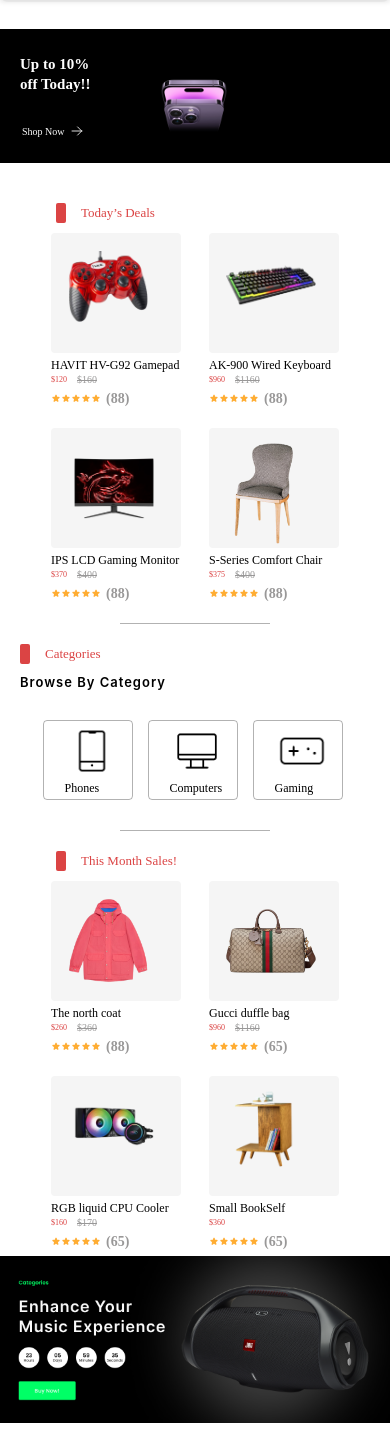
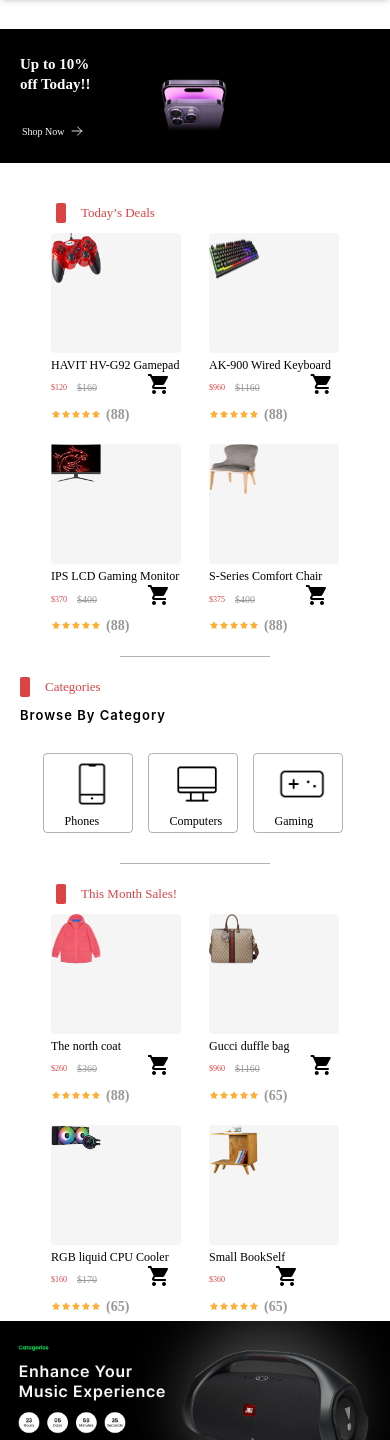
Before and after one commit to YongoDavid/E-MARKET, a plain HTML site: page Client/index.html in a window 390 px wide. Shown: the part 81-1521 px from the top of the page. Drawn offline with nearby package versions, Linux system fonts and the light colour scheme.

Commit message:
design update

```diff
--- a/Client/index.html
+++ b/Client/index.html
@@ -7,7 +7,7 @@
     <link rel="stylesheet" href="style.css">
     <link rel="stylesheet" href="https://fonts.googleapis.com/css2?family=Material+Symbols+Outlined:opsz,wght,FILL,GRAD@20..48,100..700,0..1,-50..200" />
     <link rel="stylesheet" href="path/to/font-awesome/css/font-awesome.min.css">
-
+    <link rel="stylesheet" href="https://fonts.googleapis.com/icon?family=Material+Icons">
     <style>
         /* .Detials button{
             position: relative;
@@ -148,13 +148,12 @@
                     <div class="Item-price">
                         <p>$120</p>
                         <span class="disprice"><p>$160</p></span>
+                        <button type="submit"><a href=""><i class="material-icons">shopping_cart</i></a></button>
                     </div>
                     <div class="Five-star1">
                         <img src="./images/Five star.png" alt="">
                         <p>(88)</p>
                     </div>
-
-                    <!-- <button type="submit">Add to cart</button> -->
 
                 </div>
 
@@ -174,12 +173,14 @@
                     <div class="Item-price">
                         <p>$960</p>
                         <span class="disprice"><p>$1160</p></span>
+                        <button type="submit"><a href=""><i class="material-icons">shopping_cart</i></a></button>
                     </div>
                     <div class="Five-star1">
                         <img src="./images/Five star.png" alt="">
                         <p>(88)</p>
                     </div>
                 </div>
+
             </div>
 
         </section>
@@ -197,6 +198,7 @@
                     <div class="Item-price">
                         <p>$370</p>
                         <span class="disprice"><p>$400</p></span>
+                        <button type="submit"><a href=""><i class="material-icons">shopping_cart</i></a></button>
                     </div>
                     <div class="Five-star1">
                         <img src="./images/Five star.png" alt="">
@@ -217,6 +219,7 @@
                     <div class="Item-price">
                         <p>$375</p>
                         <span class="disprice"><p>$400</p></span>
+                        <button type="submit"><a href=""><i class="material-icons">shopping_cart</i></a></button>
                     </div>
                     <div class="Five-star1">
                         <img src="./images/Five star.png" alt="">
@@ -275,6 +278,7 @@
                     <div class="Item-price">
                         <p>$260</p>
                         <span class="disprice"><p>$360</p></span>
+                        <button type="submit"><a href=""><i class="material-icons">shopping_cart</i></a></button>
                     </div>
                     <div class="Five-star1">
                         <img src="./images/Five star.png" alt="">
@@ -297,6 +301,7 @@
                     <div class="Item-price">
                         <p>$960</p>
                         <span class="disprice"><p>$1160</p></span>
+                        <button type="submit"><a href=""><i class="material-icons">shopping_cart</i></a></button>
                     </div>
                     <div class="Five-star1">
                         <img src="./images/Five star.png" alt="">
@@ -320,6 +325,7 @@
                     <div class="Item-price">
                         <p>$160</p>
                         <span class="disprice"><p>$170</p></span>
+                        <button type="submit"><a href=""><i class="material-icons">shopping_cart</i></a></button>
                     </div>
                     <div class="Five-star1">
                         <img src="./images/Five star.png" alt="">
@@ -340,6 +346,7 @@
                     <div class="Item-price">
                         <p>$360</p>
                         <!-- <span class="disprice"><p>$400</p></span> -->
+                        <button type="submit"><a href=""><i class="material-icons">shopping_cart</i></a></button>
                     </div>
                     <div class="Five-star1">
                         <img src="./images/Five star.png" alt="">
@@ -375,6 +382,7 @@
                     <div class="Item-price">
                         <p>$100</p>
                         <!-- <span class="disprice"><p>$160</p></span> -->
+                        <button type="submit"><a href=""><i class="material-icons">shopping_cart</i></a></button>
                     </div>
                     <div class="Five-star1">
                         <img src="./images/Five star.png" alt="">
@@ -397,6 +405,7 @@
                     <div class="Item-price">
                         <p>$360</p>
                         <!-- <span class="disprice"><p>$1160</p></span> -->
+                        <button type="submit"><a href=""><i class="material-icons">shopping_cart</i></a></button>
                     </div>
                     <div class="Five-star1">
                         <img src="./images/Five star.png" alt="">
@@ -421,6 +430,7 @@
                         <div class="Item-price">
                             <p>$700</p>
                             <!-- <span class="disprice"><p>$400</p></span> -->
+                            <button type="submit"><a href=""><i class="material-icons">shopping_cart</i></a></button>
                         </div>
                         <div class="Five-star1">
                             <img src="./images/Five star.png" alt="">
@@ -443,6 +453,7 @@
                         <div class="Item-price">
                             <p>$500</p>
                             <!-- <span class="disprice"><p>$400</p></span> -->
+                            <button type="submit"><a href=""><i class="material-icons">shopping_cart</i></a></button>
                         </div>
                         <div class="Five-star1">
                             <img src="./images/Five star.png" alt="">
@@ -469,6 +480,7 @@
                         <div class="Item-price">
                             <p>$960</p>
                             <!-- <span class="disprice"><p>$400</p></span> -->
+                            <button type="submit"><a href=""><i class="material-icons">shopping_cart</i></a></button>
                         </div>
                         <div class="Five-star1">
                             <img src="./images/Five star.png" alt="">
@@ -491,6 +503,7 @@
                         <div class="Item-price">
                             <p>$1160</p>
                             <!-- <span class="disprice"><p>$400</p></span> -->
+                            <button type="submit"><a href=""><i class="material-icons">shopping_cart</i></a></button>
                         </div>
                         <div class="Five-star1">
                             <img src="./images/Five star.png" alt="">
@@ -517,6 +530,7 @@
                             <div class="Item-price">
                                 <p>$660</p>
                                 <!-- <span class="disprice"><p>$400</p></span> -->
+                                <button type="submit"><a href=""><i class="material-icons">shopping_cart</i></a></button>
                             </div>
                             <div class="Five-star1">
                                 <img src="./images/Five star.png" alt="">
@@ -541,6 +555,7 @@
                             <div class="Item-price">
                                 <p>$660</p>
                                 <!-- <span class="disprice"><p>$400</p></span> -->
+                                <button type="submit"><a href=""><i class="material-icons">shopping_cart</i></a></button>
                             </div>
                             <div class="Five-star1">
                                 <img src="./images/Five star.png" alt="">
--- a/Client/style.css
+++ b/Client/style.css
@@ -235,6 +235,8 @@
 width: 250px;
 height: 240px;
 }
+
+/* PRODUCT IMAGES  */
 .sales1 .Item img{
     width: 90px;
     position: absolute;
@@ -580,21 +582,21 @@
                 position: relative;
                 justify-content: center;
                 left: 40em;
-                top: -11.9em;
+                top: -12.9em;
             }
             .SALES3 , .SALES4{
                 cursor: pointer;
                 position: relative;
                 justify-content: center;
                 left: 40em;
-                top: -11.9em;
+                top: -12.9em;
             }
             .sales7 , .sales8{
                 cursor: pointer;
                 position: relative;
                 justify-content: center;
                 left: 40em;
-                top: -13.4em;
+                top: -14.5em;
             }
 
             .item-text h4{
@@ -636,6 +638,22 @@
                 /* background: rgb(205, 130, 130); */
                 /* box-shadow: 0px 34.069px 36.199px 0px rgba(0, 0, 0, 0.76); */
                 transform: translate(0,-4px);
+            }
+            .Detials button{
+                margin-bottom: 5px;
+                cursor: pointer;
+                position: relative;
+                left: 7.5em;
+                /* margin-bottom: 5px; */
+                color: white;
+                background: #DB4444;
+                padding: 5px;
+                border-radius: 30px;
+                border: none;
+            }
+            .Detials button a {
+                text-decoration: none;
+                color: white;
             }
             /* .Detials img{
                 text-align: center;
@@ -889,6 +907,25 @@
         .Detials{
             position: relative;
         }
+        .Detials button{
+            color: white;
+            background: white;
+            position: relative;
+            top: 0.3em;
+            left: 3em;
+            /* padding: 5px; */
+            /* border-radius: 30px; */
+            border: none;
+            margin-bottom: 1em;
+        }
+        .Detials button a {
+            text-decoration: none;
+            color: #000;
+        }
+        .Detials button a:hover{
+            color: black;
+        }
+
         .Discount{
         border-radius: 4px;
         background: var(--Secondary-2, #DB4444);
@@ -900,29 +937,33 @@
         width: 130px;
         height: 120px;
         }
+        /* PRODUCT IMAGES  */
         .sales1 .Item img{
             position: absolute;
-            max-width: 80px;
-            top: 18px;
-            left: 16.5px;
+            width: 50px;
+            height: 50px;
+            /* top: 18px;
+            left: 16.5px; */
         }
         .sales2 .Item img{
             position: absolute;
-            max-width: 100px;
-            top: 28px;
-            left: 16.5px;
+            width: 50px;
+            height: 50px;
+            /* top: 28px;
+            left: 16.5px; */
         }
         .sales3 .Item img{
             position: absolute;
-            max-width: 80px;
-            top: 30px;
-            left: 23px;
+            width: 50px;
+            /* top: 30px;
+            left: 23px; */
         }
         .sales4 .Item img{
             position: absolute;
-            max-width: 60px;
-            top: 15px;
-            left: 25px;
+            width: 50px;
+            height: 50px;
+            /* top: 15px;
+            left: 25px; */
         }
         .item-text h4{
         position: relative;
```
